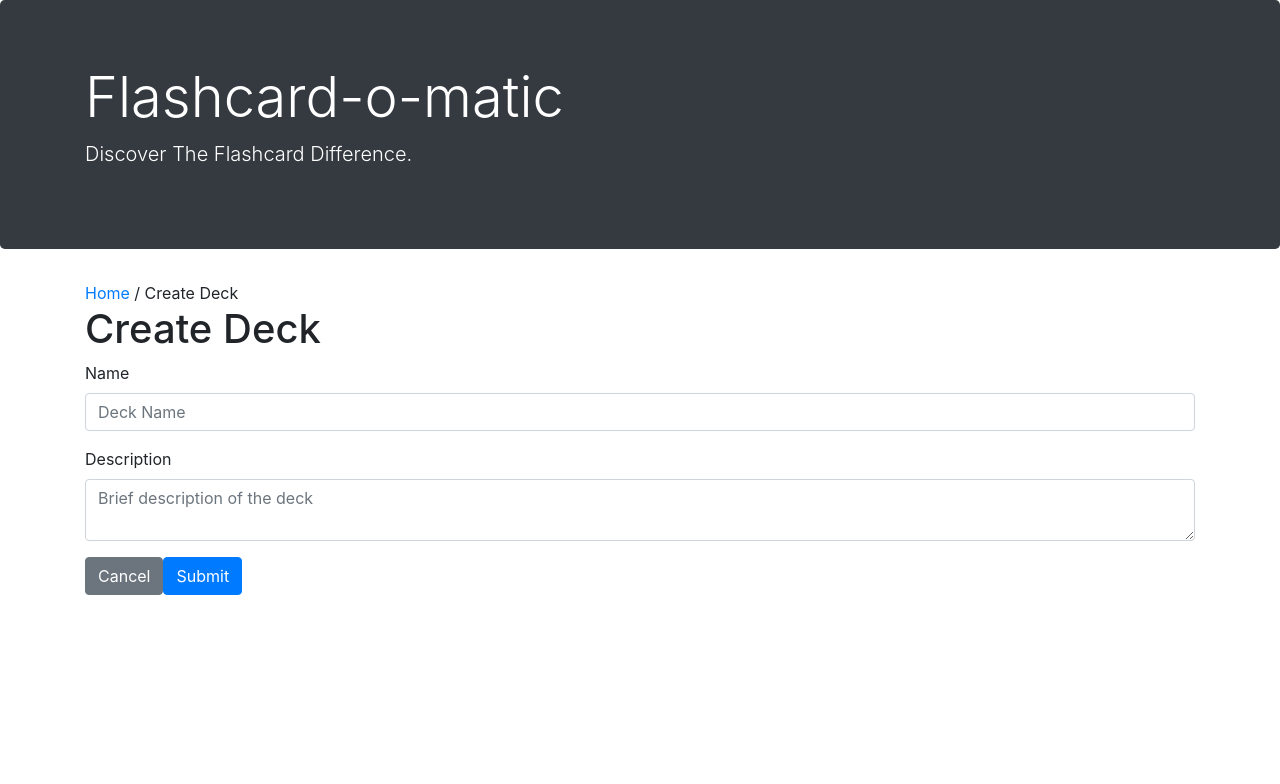
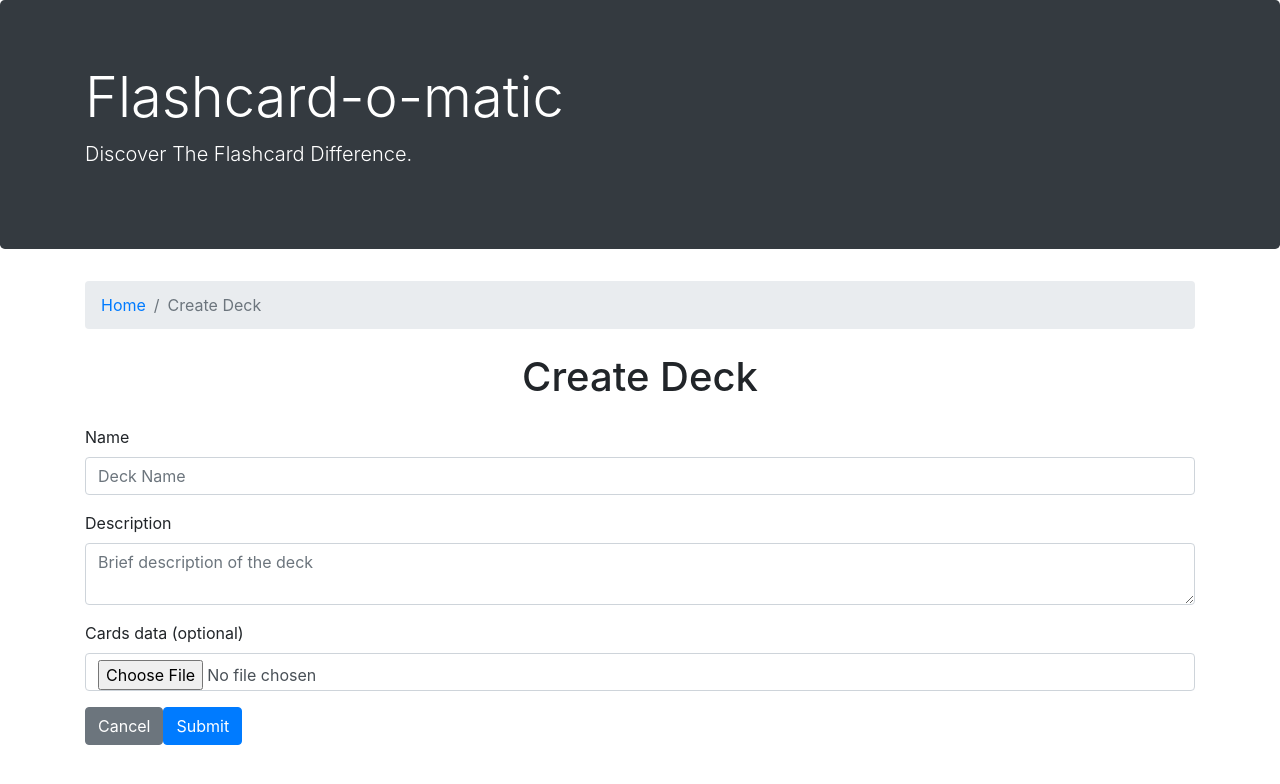
Before and after one commit to hariadivicky/flashcard, a React (Create React App) app: page /decks/new in a window 1280 px wide. Shown: the top 784 px of the page. Built offline with nearby package versions, Linux system fonts and the light colour scheme; a web font is replaced by a local one.

Commit message:
refactor deck form, add cards file upload

```diff
--- a/src/Layout/CreateDeck.js
+++ b/src/Layout/CreateDeck.js
@@ -1,16 +1,68 @@
-import React from "react";
+import React, { useState } from "react"
 import { Link, Switch } from "react-router-dom"
 import Form from "./Form"
+import { useHistory } from "react-router-dom"
+import { createDeck } from "../utils/api/index"
 
 function CreateDeck() {
+    let history = useHistory();
+    const initialFormState = {
+        name: "",
+        description: "",
+        cards: null
+    }
+    const [formData, setFormData] = useState({...initialFormState});
+    const handleChange = ({target}) => {
+        setFormData({
+            ...formData, [target.name]: target.value,
+        })
+    }
+
+    async function handleSubmit(event) {
+        event.preventDefault();
+        const multipartForm = new FormData()
+        for (let field in formData) {
+            multipartForm.set(field, formData[field])
+        }
+
+        const response = await createDeck(multipartForm)
+        history.push(`/decks/${response.id}`)
+    }
+
+    function handleCancel(event) {
+        event.preventDefault();
+        history.push("/")
+    }
+
+    function handleFileChange({ target }) {
+        setFormData({
+            ...formData, [target.name]: target.files[0],
+        })
+    }
+
     return (
         <div>
-            <Link to="/">Home</Link>
-            <span>{" "}/{" "} Create Deck</span>
-            <h1>Create Deck</h1>
-            <div>
-                <Form />
-            </div>
+            <nav aria-label='breadcrumb'>
+                <ol className='breadcrumb'>
+                    <li className='breadcrumb-item'>
+                        <Link to='/'>
+                        <i className='fas fa-home'></i> Home
+                        </Link>
+                    </li>
+                    <li className='breadcrumb-item active' aria-current='page'>
+                        Create Deck
+                    </li>
+                </ol>
+            </nav>
+
+            <h1 className='my-4 text-center'>Create Deck</h1>
+            <Form
+                onSubmit={handleSubmit}
+                onFormStateChange={handleChange}
+                onFormStateFileChange={handleFileChange}
+                onCancel={handleCancel}
+                formData={formData}
+            />
         </div>
     )
 }
--- a/src/Layout/EditDeck.js
+++ b/src/Layout/EditDeck.js
@@ -1,11 +1,16 @@
 import React, { useState, useEffect, useRef } from 'react';
 import { Link, useParams, useHistory } from 'react-router-dom';
 import { readDeck, updateDeck } from '../utils/api';
+import Form from './Form';
 
 // Component for edit deck component
 function EditDeck() {
   const mountedRef = useRef(false);
-  const initialState = { name: '', description: '' };
+  const initialState = {
+    name: '',
+    description: ''
+  }
+
   const [editDeckFormData, setEditDeckFormData] = useState(initialState);
 
   const { deckId } = useParams();
@@ -42,18 +47,23 @@ function EditDeck() {
   }, [deckId]);
 
   // Handlers
-  const changeHandler = ({ target }) => {
+  const handleChange = ({ target }) => {
     setEditDeckFormData((currentState) => ({
       ...currentState,
       [target.name]: target.value,
     }));
   };
 
-  const submitHandler = async (event) => {
+  const handleSubmit = async (event) => {
     event.preventDefault();
     const response = await updateDeck(editDeckFormData);
     history.push(`/decks/${response.id}`);
   };
+
+  const handleCancel = (event) => {
+    event.preventDefault()
+    history.push(`/decks/${deckId}`)
+  }
 
   return (
     <div>
@@ -70,54 +80,18 @@ function EditDeck() {
             </Link>
           </li>
           <li className='breadcrumb-item active' aria-current='page'>
-            Edit Deck
+            Edit
           </li>
         </ol>
       </nav>
-      <form onSubmit={submitHandler}>
-        <h1 className='my-4 text-center'>Edit Deck</h1>
-        <div className='form-group'>
-          <label htmlFor='name'>Name</label>
-          <input
-            name='name'
-            id='name'
-            className='form-control form-control-lg'
-            type='text'
-            placeholder='Deck Name'
-            onChange={changeHandler}
-            value={editDeckFormData.name}
-            required
-          ></input>
-        </div>
-        <div className='form-group'>
-          <label htmlFor='description'>Description</label>
-          <textarea
-            className='form-control'
-            id='description'
-            name='description'
-            rows='5'
-            placeholder='Brief description of the deck'
-            onChange={changeHandler}
-            value={editDeckFormData.description}
-            required
-          ></textarea>
-        </div>
-        <Link to='/' className='mr-2'>
-          <button
-            type='button'
-            className='btn btn-secondary'
-            onClick={() => history.push(`/decks/${deckId}`)}
-          >
-            Cancel
-          </button>
-        </Link>
-        <button
-          type='submit'
-          className='btn btn-primary'
-        >
-          Submit
-        </button>
-      </form>
+      <h1 className='my-4 text-center'>Edit Deck</h1>
+      <Form
+          onSubmit={handleSubmit}
+          onFormStateChange={handleChange}
+          onCancel={handleCancel}
+          formData={editDeckFormData}
+          editMode={true}
+        />
     </div>
   );
 }
--- a/src/Layout/Form.js
+++ b/src/Layout/Form.js
@@ -1,34 +1,17 @@
-import React, { useState } from "react";
-import { useHistory } from "react-router-dom"
-import { createDeck } from "../utils/api/index";
+import React from 'react'
 
-function Form() {
-    let history = useHistory();
-    const initialFormState = {
-        name: "",
-        description: "",
-    }
-    const [formData, setFormData] = useState({...initialFormState});
-    const handleChange = ({target}) => {
-        setFormData({
-            ...formData, [target.name]: target.value,
-        })
-    }
-
-    async function handleSubmit(event) {
-        event.preventDefault();
-        const response = await createDeck(formData)
-        history.push(`/decks/${response.id}`)
-    }
-
-    function handleCancel(event) {
-        event.preventDefault();
-        history.push("/")
-    }
-
+function Form(props) {
+    const {
+        onSubmit,
+        onFormStateChange,
+        onFormStateFileChange,
+        onCancel,
+        formData,
+        editMode
+    } = props
 
     return (
-        <form>
+        <form onSubmit={onSubmit}>
             <div className= "form-group">
                 <label className="form-label" htmlFor="name">Name</label>
                 <input
@@ -38,8 +21,9 @@ function Form() {
                     placeholder="Deck Name"
                     required
                     name="name"
-                onChange={handleChange}
-                value={formData.name}/>
+                    onChange={onFormStateChange}
+                    value={formData.name}
+                />
             </div>
             <div className="form-group">
                 <label className="form-label" htmlFor="description">Description</label>
@@ -50,11 +34,26 @@ function Form() {
                     placeholder="Brief description of the deck"
                     required
                     name="description"
-                onChange={handleChange}
-                value={formData.description}/>
+                    onChange={onFormStateChange}
+                    value={formData.description}
+                />
             </div>
-        <button type="submit" className="btn btn-secondary" onClick={handleCancel}>Cancel</button>
-        <button type="submit" className="btn btn-primary" onClick={handleSubmit}>Submit</button>
+
+            {!editMode && (
+                <div className="form-group">
+                    <label className="form-label" htmlFor="description">Cards data (optional)</label>
+                    <input
+                        type="file"
+                        className="form-control input-lg"
+                        id="cards"
+                        name="cards"
+                        onChange={onFormStateFileChange}
+                    />
+                </div>
+            )}
+
+            <button className="btn btn-secondary" onClick={onCancel}>Cancel</button>
+            <button type="submit" className="btn btn-primary">Submit</button>
         </form>
     )
 }
--- a/src/utils/api/index.js
+++ b/src/utils/api/index.js
@@ -40,8 +40,6 @@ function stripCards(deck) {
  */
 async function fetchJson(url, options) {
 
-
-
   try {
     const response = await fetch(url, options);
     if (response.status < 200 || response.status > 399) {
@@ -79,8 +77,7 @@ export async function createDeck(deck, signal) {
   const url = `${API_BASE_URL}/decks`;
   const options = {
     method: "POST",
-    headers,
-    body: JSON.stringify(stripCards(deck)),
+    body: deck,
     signal,
   };
   return await fetchJson(url, options);
```
Lines whose indentation alone changed are shown as unchanged.
